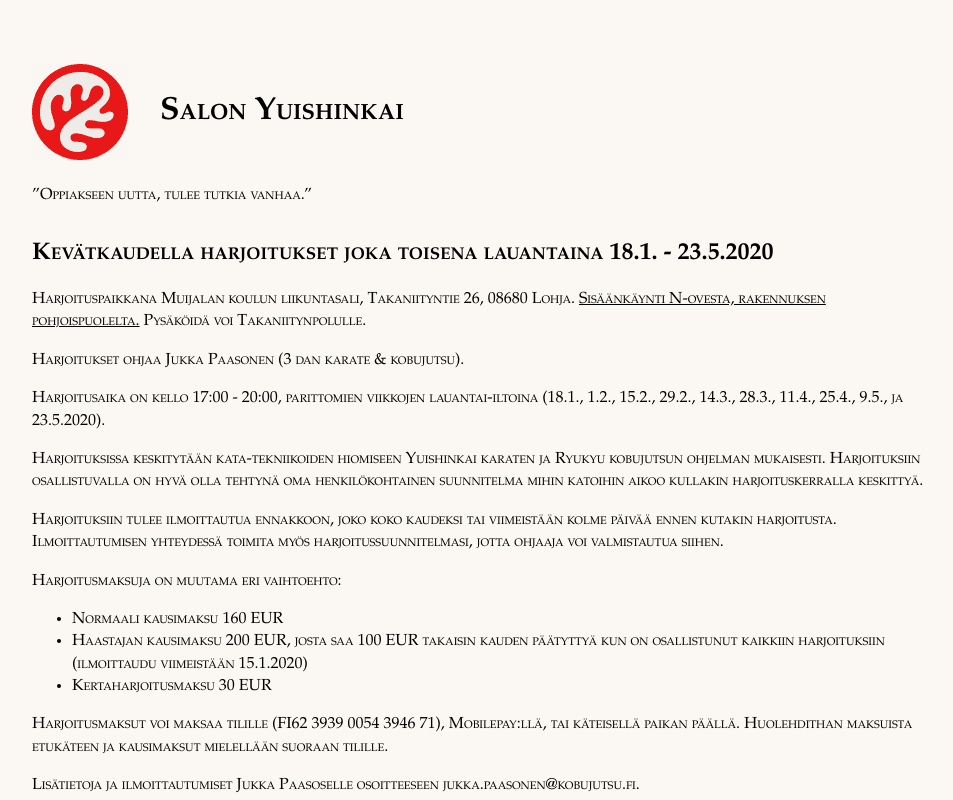
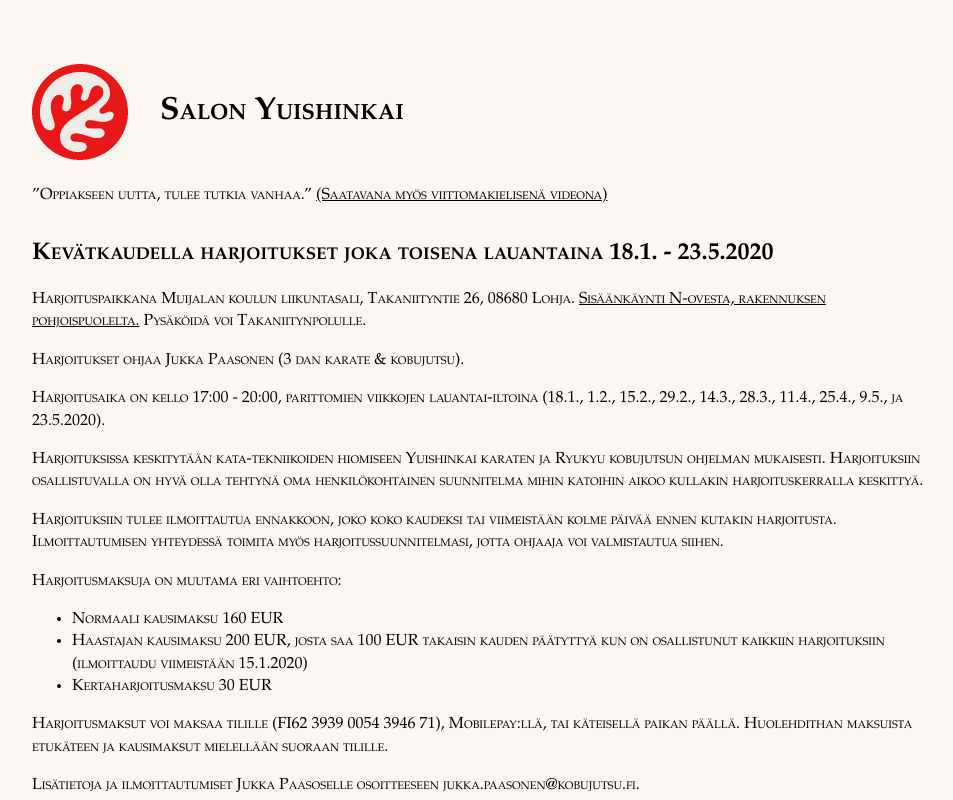
Before and after one commit to paazmaya/salo.kobujutsu.fi, a plain HTML site: page public/index.html in a window 1280 px wide. Shown: the top 800 px of the page, without its empty margins (160-1113 px from the left). Drawn offline with Linux system fonts and the light colour scheme.

Commit message:
Sign language video is now available

```diff
--- a/public/index.html
+++ b/public/index.html
@@ -50,6 +50,7 @@
     <section role="complementary">
       <p>
         <q>Oppiakseen uutta, tulee tutkia vanhaa.</q>
+        <a href="https://youtu.be/uQIGGYr4gAg" title="Youtube video ">(Saatavana myös viittomakielisenä videona)</a>
       </p>
     </section>
     <section role="main">
```
